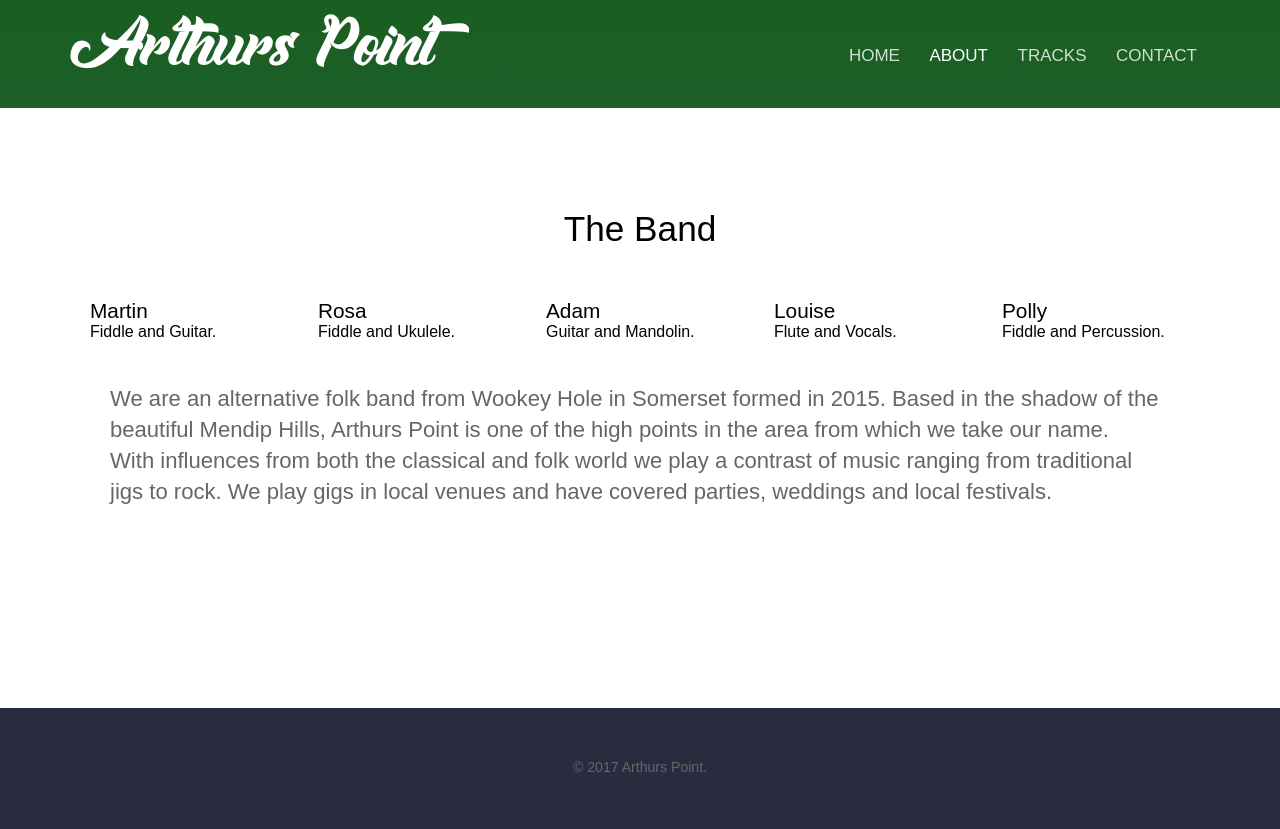
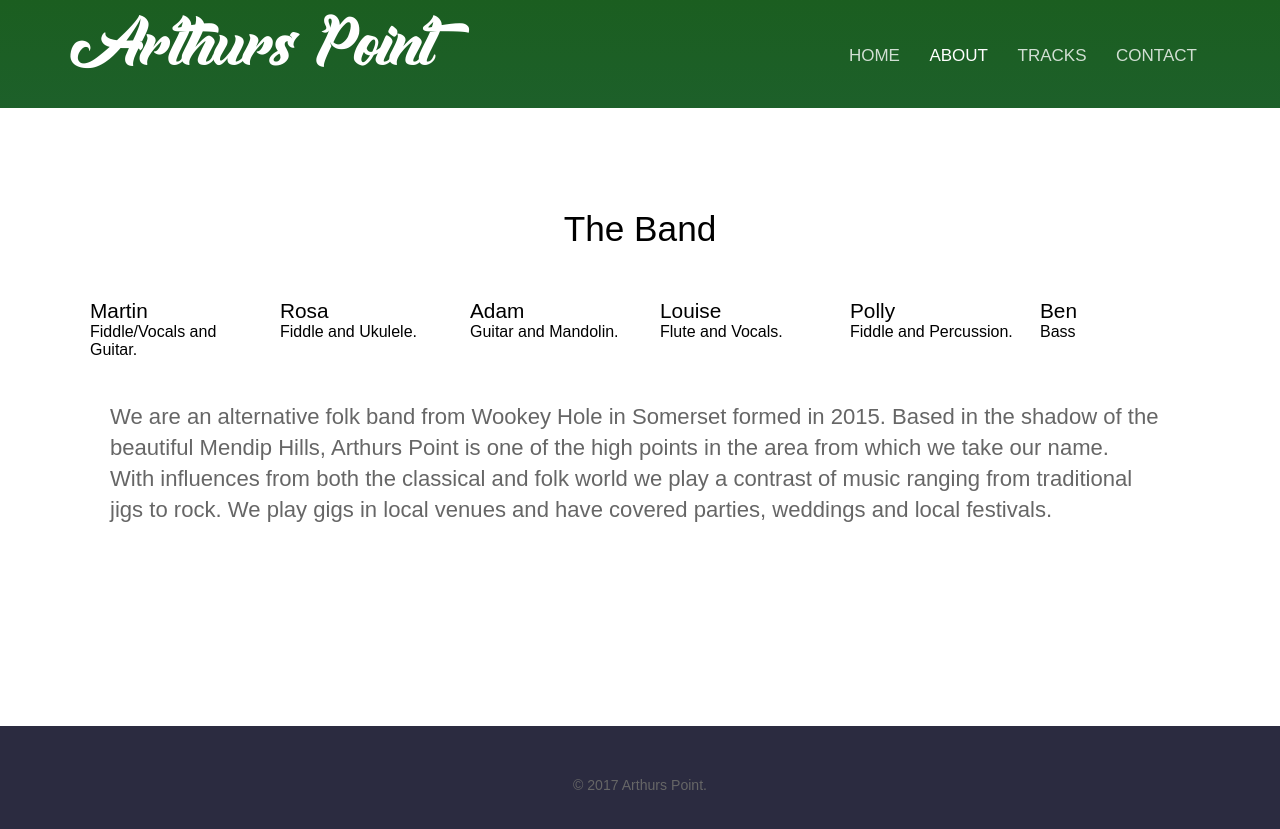
Before and after one commit to arthurspoint/arthurspoint.github.io, a Jekyll site: the page built from about.html, in a window 1280 px wide. Shown: the top 829 px of the page. Built offline with Jekyll 4.4.1, drawn with Linux system fonts in a browser that asks for light colours.

Commit message:
Added martin on vocals and ben on bass

```diff
--- a/about.html
+++ b/about.html
@@ -4,7 +4,7 @@ description:
 
 band_members:
   - name: Martin
-    instrument: Fiddle and Guitar.
+    instrument: Fiddle/Vocals and Guitar.
   - name: Rosa
     instrument: Fiddle and Ukulele.
   - name: Adam
@@ -13,6 +13,8 @@ band_members:
     instrument: Flute and Vocals.
   - name: Polly
     instrument: Fiddle and Percussion.
+  - name: Ben
+    instrument: Bass
 ---
 <p class="editor-link" style="text-align: center;"><a href="cloudcannon:collections/_staff_members/" class="btn"><strong>&#9998;</strong> Manage Staff members</a></p>
 
```
